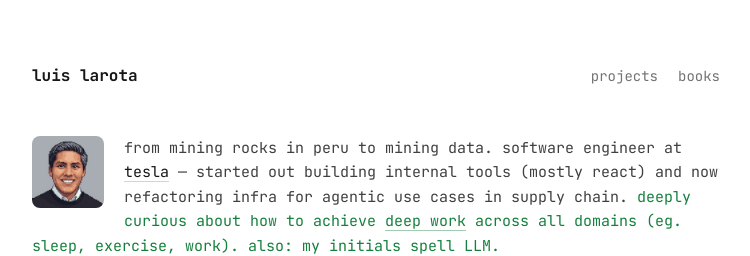
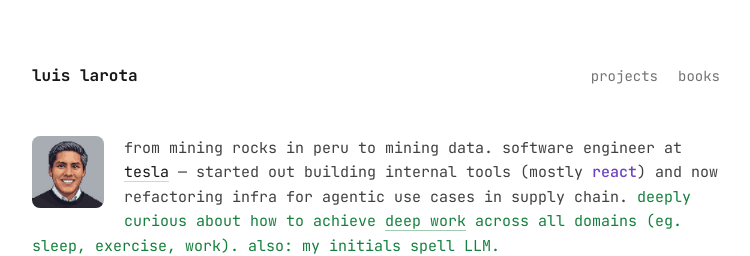
Before and after one commit to luisflarota/luisflarota.github.io, a Next.js app: page / in a window 1280 px wide. Shown: the top 256 px of the page, without its empty margins (264-1014 px from the left). Built offline with nearby package versions, Linux system fonts and the light colour scheme.

Commit message:
style inline code as purple token and hide scrollbar

```diff
--- a/app/globals.css
+++ b/app/globals.css
@@ -16,6 +16,14 @@
   a {
     @apply transition-colors;
   }
+  /* Hide the scrollbar chrome but keep scrolling (Cursor-style). */
+  html {
+    scrollbar-width: none;
+    -ms-overflow-style: none;
+  }
+  html::-webkit-scrollbar {
+    display: none;
+  }
 }
 
 @layer components {
@@ -28,6 +36,21 @@
   .dotted-rule {
     @apply border-b border-dotted border-neutral-300;
   }
+  /* Tech wording (e.g. `react`, `pseudoflow`) reads as a syntax-highlighted
+     token — same purple the fenced code blocks use — not a boxed md pill. */
+  .code {
+    @apply font-medium text-[#6f42c1];
+  }
+}
+
+/* Markdown inline code (single backticks) — same token style as .code, minus
+   the typography plugin's default backtick quotes. Excludes fenced blocks. */
+.prose :not(pre) > code {
+  @apply font-medium text-[#6f42c1];
+}
+.prose :not(pre) > code::before,
+.prose :not(pre) > code::after {
+  content: "";
 }
 
 /* Subtle slide-in + fade on navigation (applied via app/template.tsx),
```
